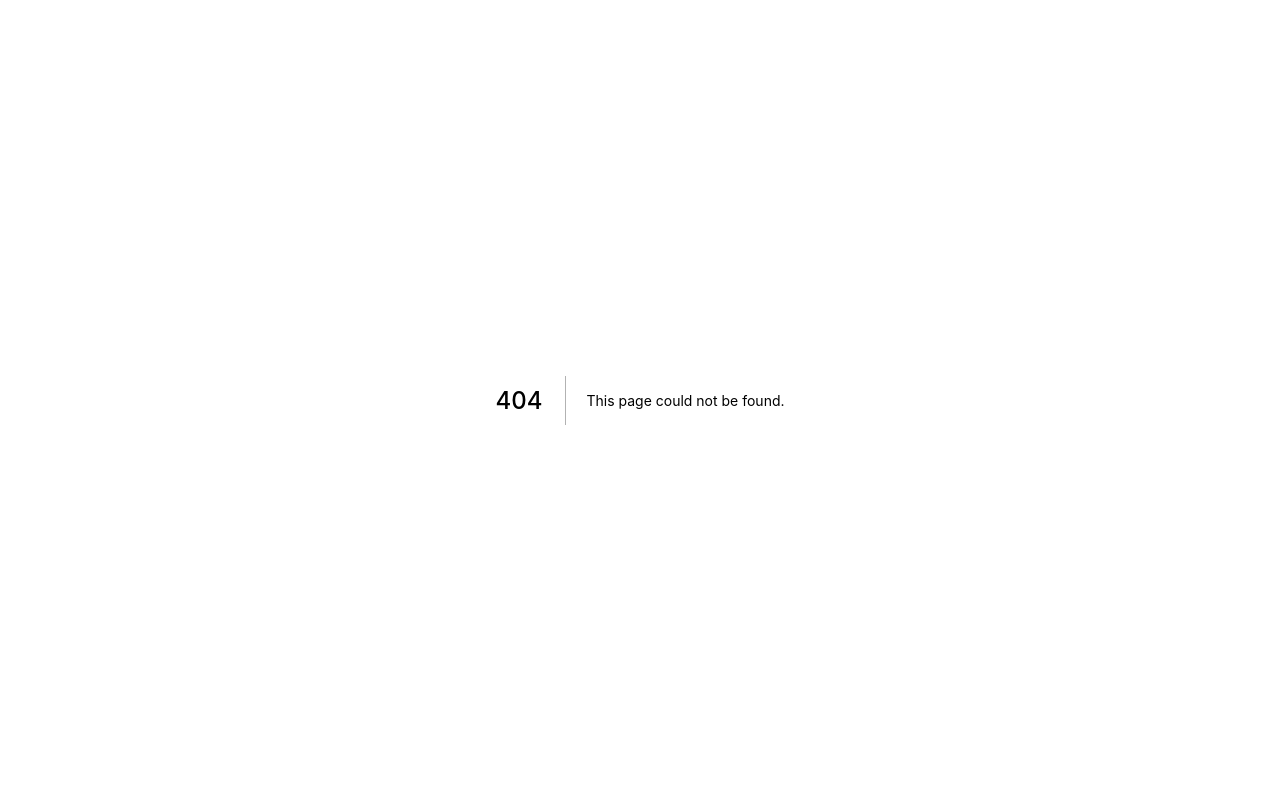
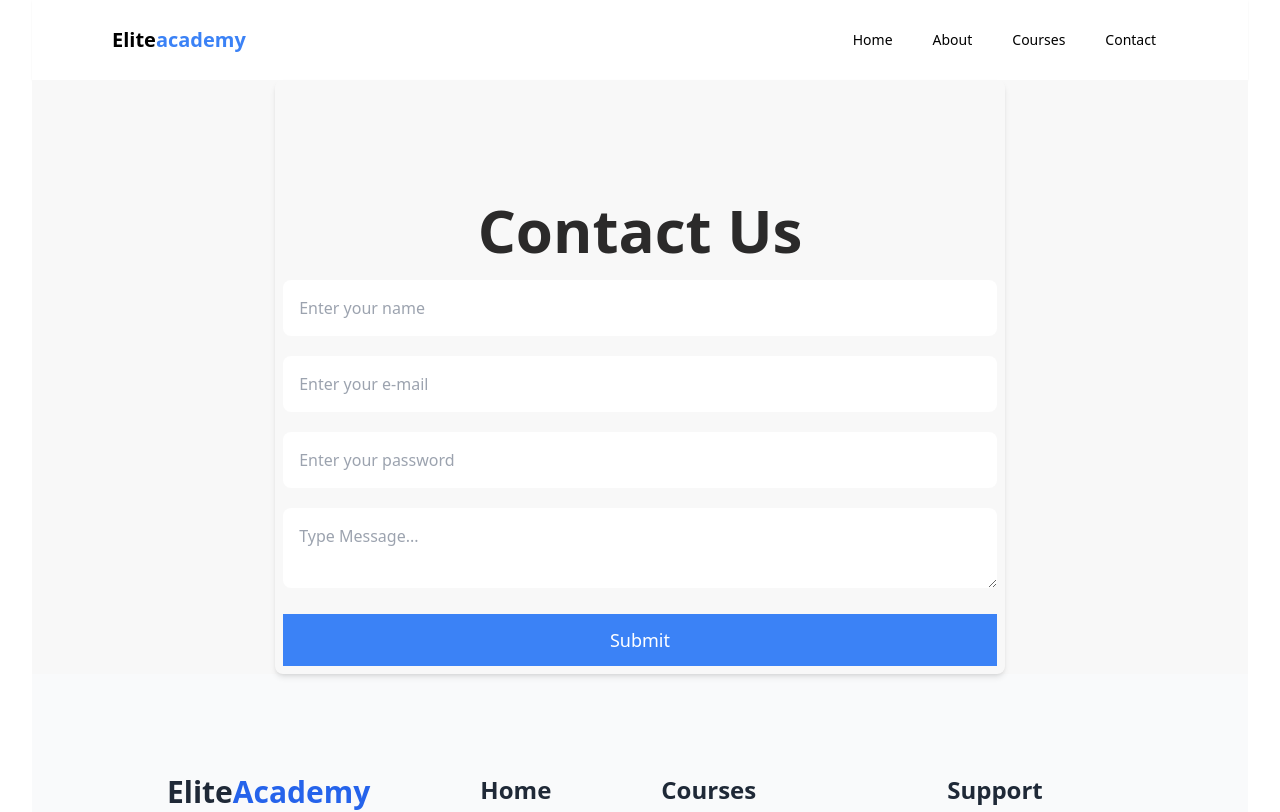
Before and after one commit to Snap96/https---github.com-Snap96-Elite-Academy, a Next.js app: page /support in a window 1280 px wide. Before the commit this address had no page. Shown: the top 812 px of the page. Built offline with nearby package versions, Linux system fonts and the light colour scheme.

Commit message:
Contact page done

```diff
--- /dev/null
+++ b/comps/ContactForm.js
@@ -0,0 +1,33 @@
+import React from 'react'
+
+const ContactForm = () => {
+  return (
+    <div className="bg-[#f8f8f8] m-0 p-0 min-h-[20vh]">
+        <div className="flex justify-center items-center">
+
+
+            <div className="bg-[#49acaeb] w-3/5 p-2 rounded-lg shadow-md">
+            <h1 className="text-center text-[#2b2a2a] text-6xl font-bold mt-28">Contact Us</h1>
+                <form className="mx-auto">
+                    <div className="my-3 mx-auto">
+                        <input type="text" className="w-full mt-2 p-4 outline-none border-none rounded-lg" placeholder="Enter your name" />
+                    </div>
+                    <div className="my-3 mx-auto">
+                        <input type="text" className="w-full mt-2 p-4 outline-none border-none rounded-lg" placeholder="Enter your e-mail" />
+                    </div>
+                    <div className="my-3 mx-auto">
+                        <input type="text" className="w-full mt-2 p-4 outline-none border-none rounded-lg" placeholder="Enter your password" />
+                    </div>
+                    <div className="my-3 mx-auto">
+                        <textarea className="w-full mt-2 p-4 outline-none border-none rounded-lg" placeholder="Type Message..."></textarea>
+                    </div>
+
+                    <button className="w-full p-3 mt-2 bg-blue-500 text-lg text-white round-lg outline-none border-none">Submit</button>
+                </form>
+            </div>
+        </div>
+    </div>
+  )
+}
+
+export default ContactForm
--- a/comps/Navbar.js
+++ b/comps/Navbar.js
@@ -20,17 +20,17 @@ function Navbar() {
 								<div className="ml-10 flex items-baseline space-x-4">
 									<Link
 										activeClass="Home"
-										to="about"
+										to="/"
 										smooth={true}
 										offset={50}
 										duration={500}
-										className="cursor-pointer text-blue-600 font-semibold px-3 py-2 text-md hover:font-black"
+										className="cursor-pointer hover:bg-blue-600 text-black hover:text-white px-3 py-2 rounded-md text-sm font-medium"
 									>
 										Home
 									</Link>
 									<Link
 										activeClass="about"
-										to="about"
+										to="/about"
 										smooth={true}
 										offset={50}
 										duration={500}
@@ -40,7 +40,7 @@ function Navbar() {
 									</Link>
 									<Link
 										activeClass="Course"
-										to="Course"
+										to="/Course"
 										smooth={true}
 										offset={50}
 										duration={500}
@@ -51,7 +51,7 @@ function Navbar() {
 
 									<Link
 										activeClass="Contact"
-										to="work"
+										to="/support"
 										smooth={true}
 										offset={50}
 										duration={500}
--- a/pages/about.js
+++ b/pages/about.js
@@ -17,7 +17,7 @@ export default function about() {
         <meta name="description" content="Generated by create next app" />
         <link rel="icon" href="/favicon.ico" />
       </Head>
-      <h1>About u</h1>
+      <Navbar />
 
 
       <schoolContent />
--- a/pages/index.js
+++ b/pages/support.js
@@ -1,26 +1,23 @@
 import Head from 'next/head'
 import Image from 'next/image'
-import Herosection from '../comps/Herosection'
 import Navbar from '../comps/Navbar'
 import styles from '../styles/Home.module.css'
 import Employers from '../comps/Employers'
 import Course from '../comps/Course'
 import Contact from '../comps/Contact'
 import Footer from '../comps/Footer'
+import ContactForm from '../comps/ContactForm'
 
-export default function Home() {
+export default function support() {
   return (
     <div className={styles.container}>
-      <Navbar />
       <Head>
-        <title>Elite Academy</title>
+        <title>Elite Academy || Contact</title>
         <meta name="description" content="Generated by create next app" />
         <link rel="icon" href="/favicon.ico" />
       </Head>
-      <Herosection />
-      <Employers />
-      <Course />
-      <Contact />
+      <Navbar />
+      <ContactForm />
       <Footer />
     </div>
   )
```
